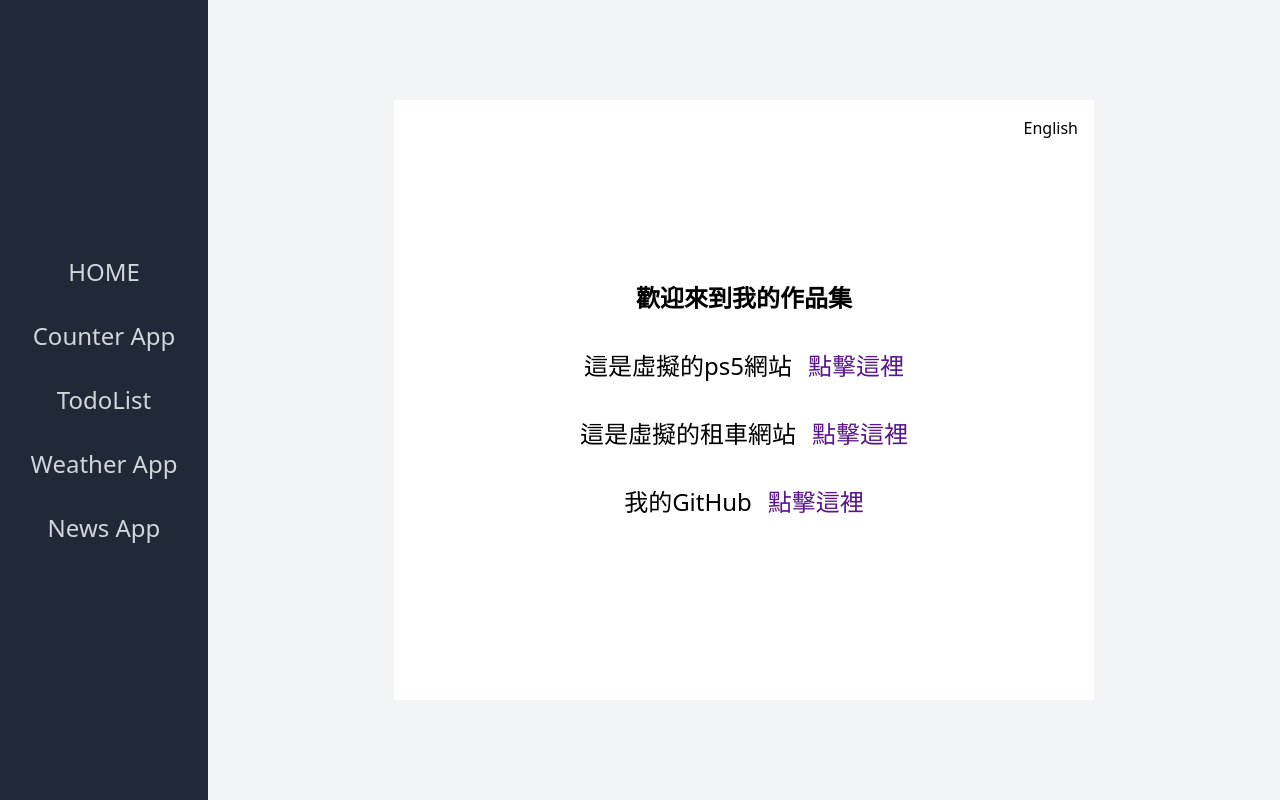
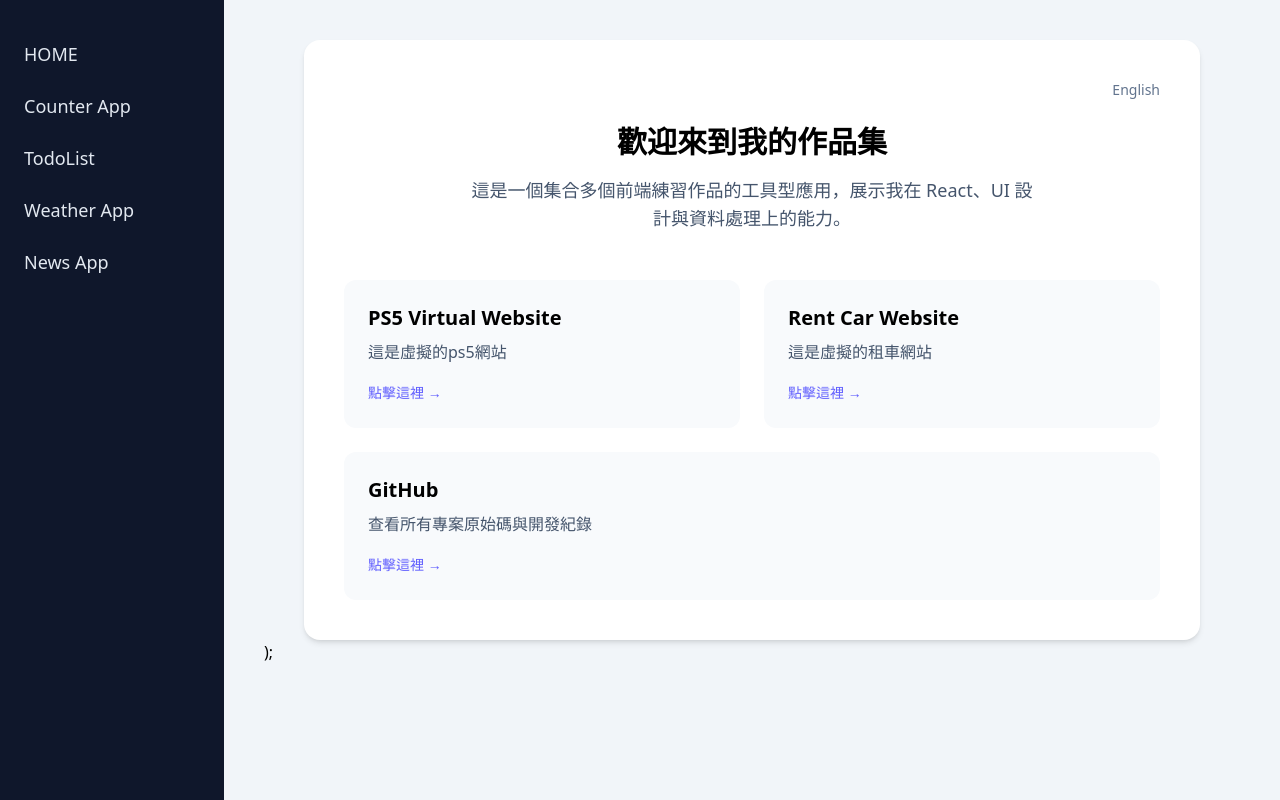
Before and after one commit to henryliu3033-afk/resume-profolio, a React (Vite) app: page / in a window 1280 px wide. Built offline with nearby package versions, Linux system fonts and the light colour scheme.

Commit message:
refine UI for Home and Counter

```diff
--- a/src/App.jsx
+++ b/src/App.jsx
@@ -4,12 +4,12 @@
 function App() {
   return (
     <>
-      <div className="flex">
+      <div className="flex bg-slate-100 min-h-screen">
         {/* 左侧固定导航栏 */}
         <Navigator />
 
         {/* 右侧内容区（自动占满剩余空间） */}
-        <div className="flex-1 ">
+        <div className="flex-1 p-10 ">
           <Outlet />
         </div>
       </div>
--- a/src/Nav.jsx
+++ b/src/Nav.jsx
@@ -3,8 +3,8 @@
 function Navigator() {
   return (
     <>
-      <div className="w-52 bg-[#1F2937] h-screen text-gray-300 z-50 flex justify-center sticky">
-        <ul className=" flex flex-col justify-center items-center text-2xl gap-8">
+      <div className="w-56 bg-slate-900 text-slate-200 h-screen sticky top-0">
+        <ul className="flex flex-col gap-6 px-6 pt-10 text-lg">
           <li>
             <Link to="/">HOME</Link>
           </li>
--- a/src/counter/Counter.jsx
+++ b/src/counter/Counter.jsx
@@ -15,31 +15,43 @@
 
   return (
     <>
-      <div className="bg-[#F3F4F6] h-screen f flex justify-center items-center ">
-        <div className="w-[500px] h-[600px] rounded-4xl  flex flex-col justify-center items-center bg-[#FFFFFF] gap-36">
-          <h1 className="text-3xl">count:{count}</h1>
-          <div className="flex text-2xl gap-10">
+      <div className="flex justify-center">
+        <div className="w-full max-w-md bg-white rounded-2xl shadow-md p-10 text-center">
+          {/* Header */}
+          <h1 className="text-2xl font-semibold mb-8">Counter</h1>
+
+          {/* Count Display */}
+          <div className="text-6xl font-bold text-slate-800 mb-10">{count}</div>
+
+          {/* Controls */}
+          <div className="flex justify-center items-center gap-6">
+            {/* Decrement */}
             <button
-              className="border w-19 rounded-2xl bg-gray-100 cursor-pointer transition hover:-translate-y-1 hover:bg-green-500"
-              onClick={handleIncrement}
+              onClick={handleDecrement}
+              className="w-14 h-14 rounded-xl border text-2xl hover:bg-slate-100 transition"
             >
-              +1
+              −
             </button>
+
+            {/* Reset */}
             <button
               onClick={handleReset}
-              className="border w-28 rounded-2xl cursor-pointer transition hover:-translate-y-1 hover:bg-blue-700"
+              className="px-6 py-3 rounded-xl bg-indigo-500 text-white font-medium hover:bg-indigo-600 transition"
             >
-              reset
+              Reset
             </button>
+
+            {/* Increment */}
             <button
-              className="border w-19 rounded-2xl bg-gray-400 cursor-pointer transition hover:-translate-y-1 hover:bg-red-500"
-              onClick={handleDecrement}
+              onClick={handleIncrement}
+              className="w-14 h-14 rounded-xl border text-2xl hover:bg-slate-100 transition"
             >
-              -1
+              +
             </button>
           </div>
         </div>
       </div>
+      );
     </>
   );
 }
--- a/src/homepage.jsx
+++ b/src/homepage.jsx
@@ -20,43 +20,84 @@
   };
   return (
     <>
-      <div className="h-screen bg-[#F3F4F6] flex justify-center items-center">
-        <div className=" bg-[#FFFFFF] w-[700px] h-[600px] flex flex-col justify-center items-center gap-9 relative">
-          <div className=" absolute top-4 right-4">
-            <button onClick={() => setLang(lang === "Zh" ? "en" : "Zh")}>
-              {lang === "Zh" ? "English" : "繁中"}
+      <div className="flex justify-center">
+        <div className="w-full max-w-4xl bg-white rounded-2xl shadow-md p-10">
+          {/* 🌐 Language Switch */}
+          <div className="flex justify-end mb-6">
+            <button
+              onClick={() => setLang(lang === "Zh" ? "en" : "Zh")}
+              className="text-sm text-slate-500 hover:text-indigo-500 transition"
+            >
+              {lang === "Zh" ? "English" : "繁體中文"}
             </button>
           </div>
-          <h1 className="text-2xl font-bold">{texts[lang].welcomeTitle}</h1>
-          <h2 className="text-2xl flex gap-4  ">
-            {texts[lang].description}
+
+          {/* 🧑‍💻 Hero */}
+          <div className="text-center mb-12">
+            <h1 className="text-3xl font-bold mb-4">
+              {texts[lang].welcomeTitle}
+            </h1>
+            <p className="text-slate-600 text-lg max-w-xl mx-auto">
+              {lang === "Zh"
+                ? "這是一個集合多個前端練習作品的工具型應用，展示我在 React、UI 設計與資料處理上的能力。"
+                : "This is a collection of front-end practice projects, showcasing my skills in React, UI design, and data handling."}
+            </p>
+          </div>
+
+          {/* 📦 Projects */}
+          <div className="grid grid-cols-1 md:grid-cols-2 gap-6">
+            {/* PS5 */}
             <a
               href="https://fake-ps5-webpage-wire.vercel.app/"
-              className="text-purple-900 hover:text-green-700 "
+              target="_blank"
+              className="group bg-slate-50 rounded-xl p-6 hover:shadow-lg transition"
             >
-              {texts[lang].clickHere}
+              <h2 className="text-xl font-semibold mb-2 group-hover:text-indigo-500">
+                PS5 Virtual Website
+              </h2>
+              <p className="text-slate-600 mb-4">{texts[lang].description}</p>
+              <span className="text-indigo-500 text-sm">
+                {texts[lang].clickHere} →
+              </span>
             </a>
-          </h2>
-          <h2 className="text-2xl flex gap-4  ">
-            {texts[lang].fakeIrent}
+
+            {/* Rent Car */}
             <a
-              href="https://rent-car-project-gpq3.vercel.app//"
-              className="text-purple-900 hover:text-green-700 "
+              href="https://rent-car-project-gpq3.vercel.app/"
+              target="_blank"
+              className="group bg-slate-50 rounded-xl p-6 hover:shadow-lg transition"
             >
-              {texts[lang].clickHere}
+              <h2 className="text-xl font-semibold mb-2 group-hover:text-indigo-500">
+                Rent Car Website
+              </h2>
+              <p className="text-slate-600 mb-4">{texts[lang].fakeIrent}</p>
+              <span className="text-indigo-500 text-sm">
+                {texts[lang].clickHere} →
+              </span>
             </a>
-          </h2>
-          <h2 className="text-2xl flex gap-4  ">
-            {texts[lang].github}
+
+            {/* GitHub */}
             <a
               href="https://github.com/henryliu3033-afk"
-              className="text-purple-900 hover:text-green-700 "
+              target="_blank"
+              className="group bg-slate-50 rounded-xl p-6 hover:shadow-lg transition md:col-span-2"
             >
-              {texts[lang].clickHere}
+              <h2 className="text-xl font-semibold mb-2 group-hover:text-indigo-500">
+                GitHub
+              </h2>
+              <p className="text-slate-600 mb-4">
+                {lang === "Zh"
+                  ? "查看所有專案原始碼與開發紀錄"
+                  : "View all source code and development history"}
+              </p>
+              <span className="text-indigo-500 text-sm">
+                {texts[lang].clickHere} →
+              </span>
             </a>
-          </h2>
+          </div>
         </div>
       </div>
+      );
     </>
   );
 }
--- a/src/todo-list/TodoList.jsx
+++ b/src/todo-list/TodoList.jsx
@@ -27,43 +27,58 @@
 
   return (
     <>
-      <div className="bg-[#F3F4F6] h-screen flex  justify-center items-center">
-        <div className="bg-[#FFFFFF] w-[700px] h-[900px] flex flex-col rounded-3xl justify-center items-center overflow-hidden gap-6">
-          <form onSubmit={addTodos} className="flex  gap-6">
+      <div className="flex justify-center">
+        <div className="w-full max-w-md bg-white rounded-2xl shadow-md p-8">
+          {/* Header */}
+          <h1 className="text-2xl font-semibold mb-6 text-center">Todo List</h1>
+
+          {/* Input */}
+          <form onSubmit={addTodos} className="flex gap-3 mb-6">
             <input
               type="text"
-              placeholder="type your todo..."
+              placeholder="Add a new task..."
               value={text}
               onChange={(e) => setText(e.target.value)}
-              className="border w-80 overflow-hidden bg-white"
+              className="flex-1 border rounded-xl px-4 py-2 focus:outline-none focus:ring-2 focus:ring-indigo-400"
             />
             <button
               type="submit"
-              className=" rounded-2xl w-16 bg-green-300 font-bold"
+              className="bg-indigo-500 text-white px-4 rounded-xl hover:bg-indigo-600 transition"
             >
               Add
             </button>
           </form>
-          <ul className="">
+
+          {/* List */}
+          <ul className="space-y-3">
             {todos.map((todo) => (
-              <li key={todo.id} className="flex gap-6">
+              <li
+                key={todo.id}
+                className="flex items-center justify-between bg-slate-50 rounded-xl px-4 py-3"
+              >
                 <span
                   onClick={() => toggleTodo(todo.id)}
-                  className="w-60 text-xl"
+                  className={`cursor-pointer ${
+                    todo.completed
+                      ? "line-through text-slate-400"
+                      : "text-slate-700"
+                  }`}
                 >
                   {todo.title}
                 </span>
+
                 <button
                   onClick={() => removeTodo(todo.id)}
-                  className="w-20 rounded-2xl bg-red-500 font-semibold"
+                  className="text-red-500 hover:text-red-600 text-sm"
                 >
-                  delete
+                  Delete
                 </button>
               </li>
             ))}
           </ul>
         </div>
       </div>
+      );
     </>
   );
 }
```
Also changed, not shown: src/News/NewsApp.jsx (+26 -22 lines), src/weather app/weatherHome.jsx (+44 -30 lines).
